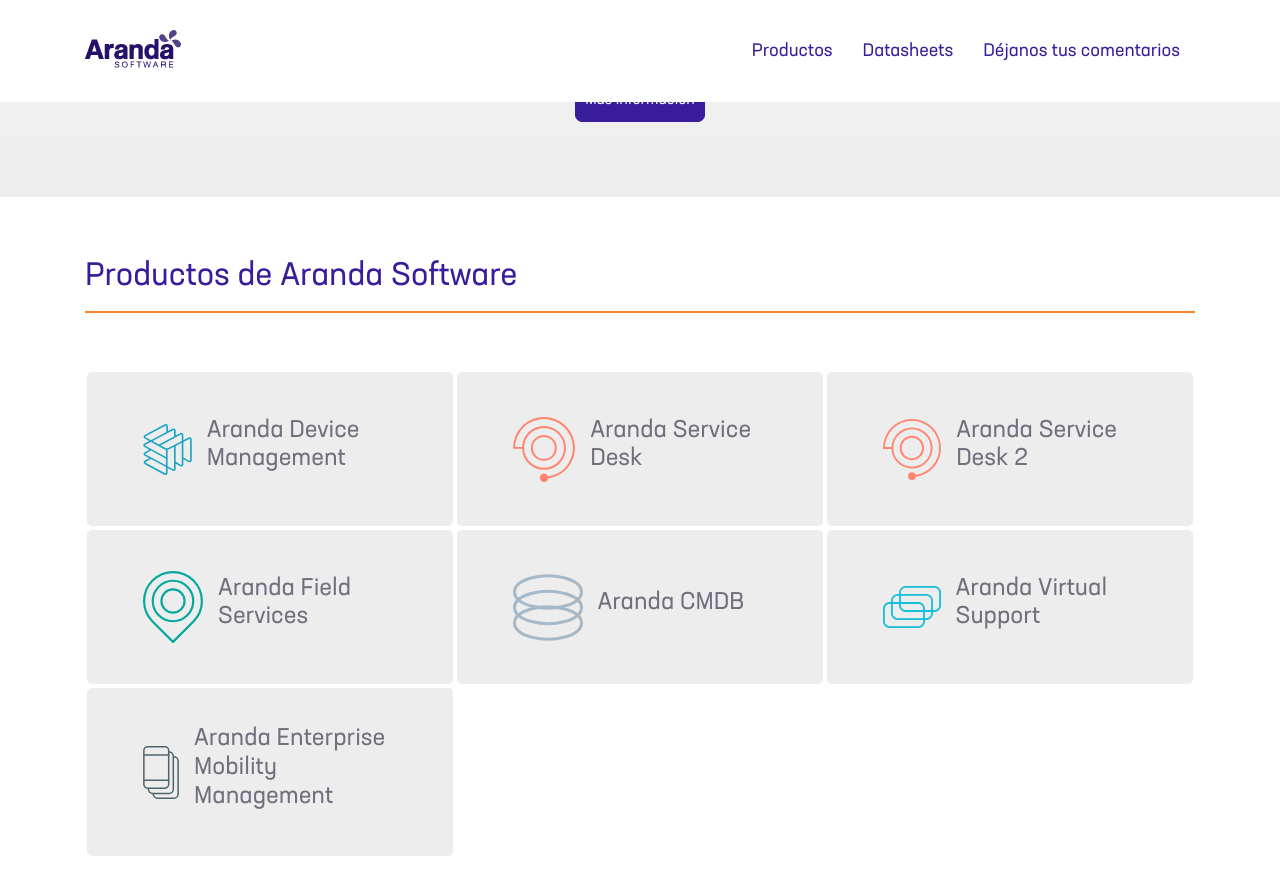
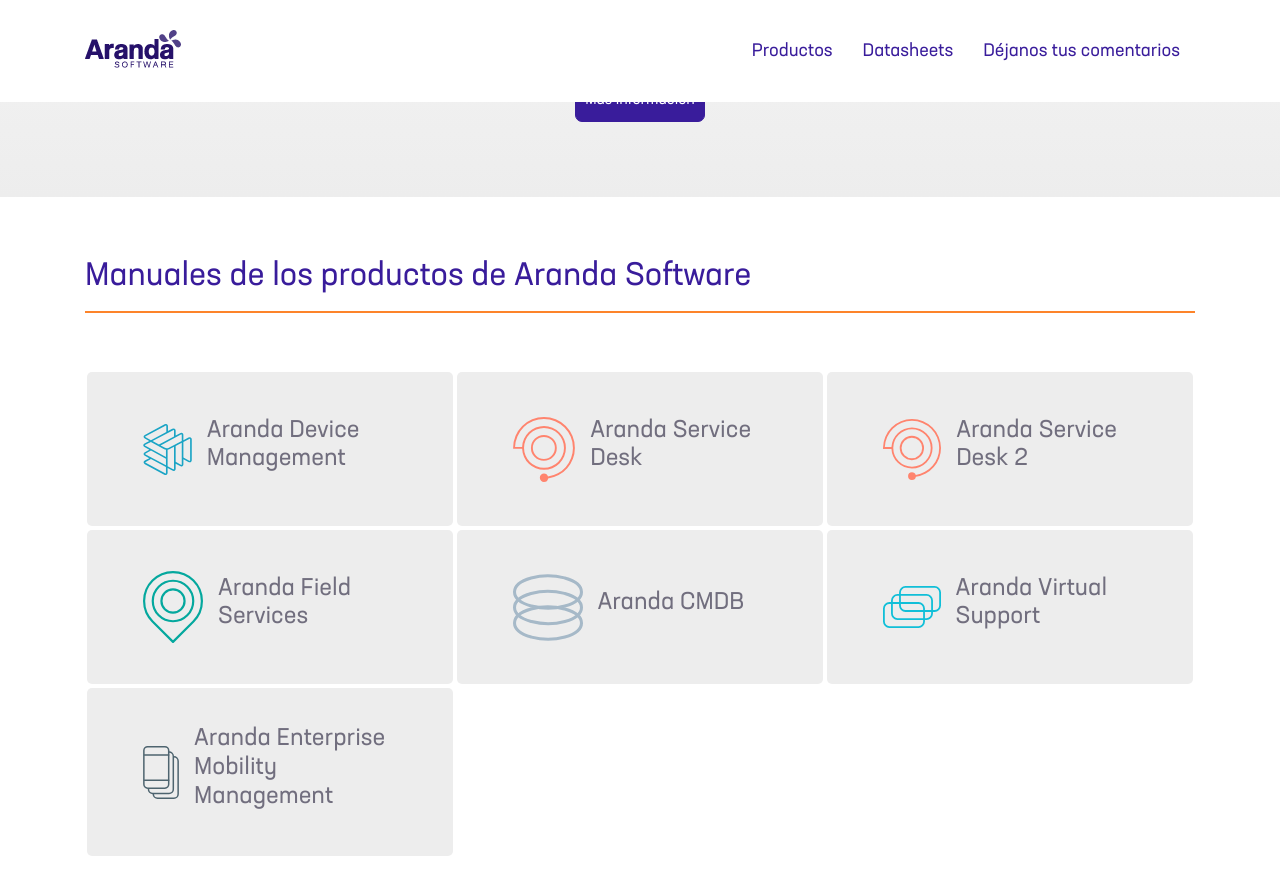
Before and after one commit to aranda-docs/aranda-docs-theme, a Jekyll site: the page built from index.md, in a window 1280 px wide and 900 px high, scrolled down 988 px. Shown: the top 895 px of the window. Built offline with Jekyll 4.4.1, drawn with Linux system fonts in a browser that asks for light colours.

Commit message:
Update catalog.html

```diff
--- a/_includes/catalog.html
+++ b/_includes/catalog.html
@@ -2,7 +2,7 @@
     <div class="container">
         <div class="row">
             <div class="col">
-                <h1 class="ar-section-heading">Productos de Aranda Software</h1>
+                <h1 class="ar-section-heading">Manuales de los productos de Aranda Software</h1>
             </div>
         </div>
         <div class="ar-section__content">
```
